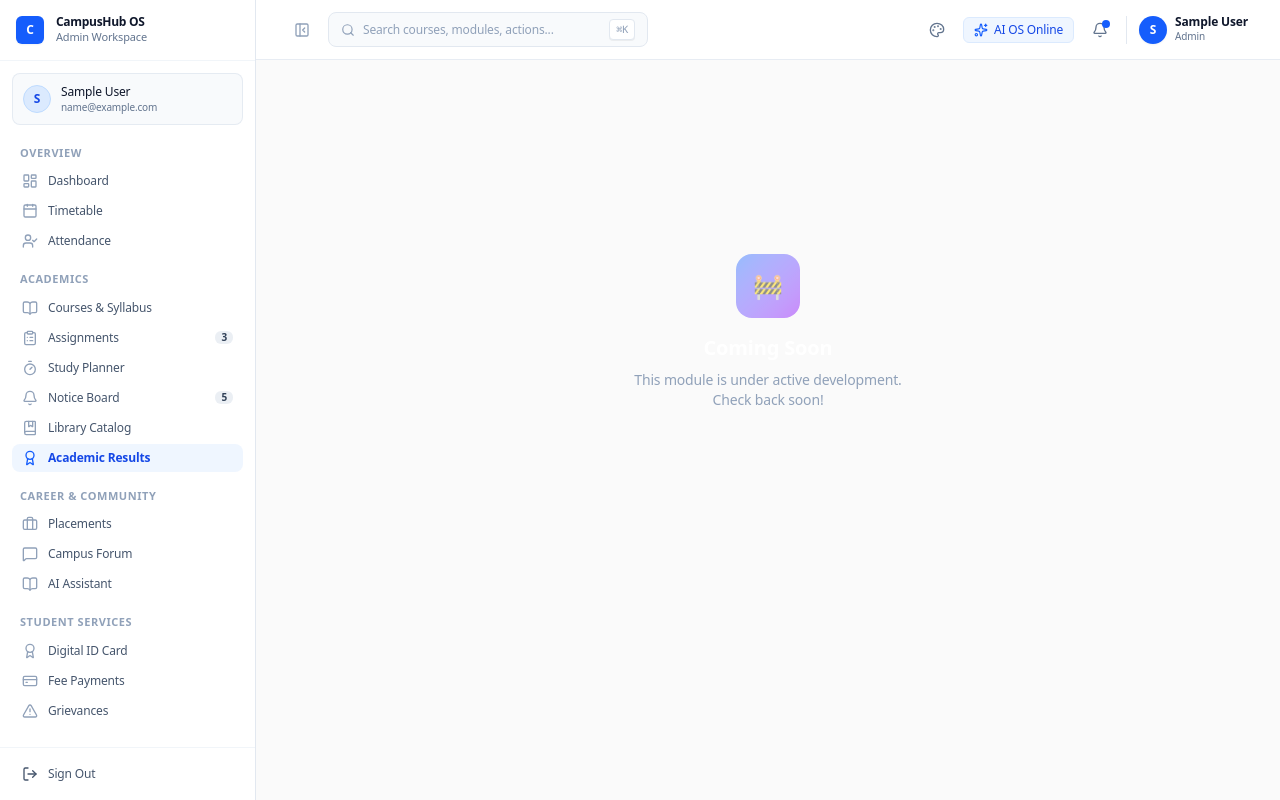
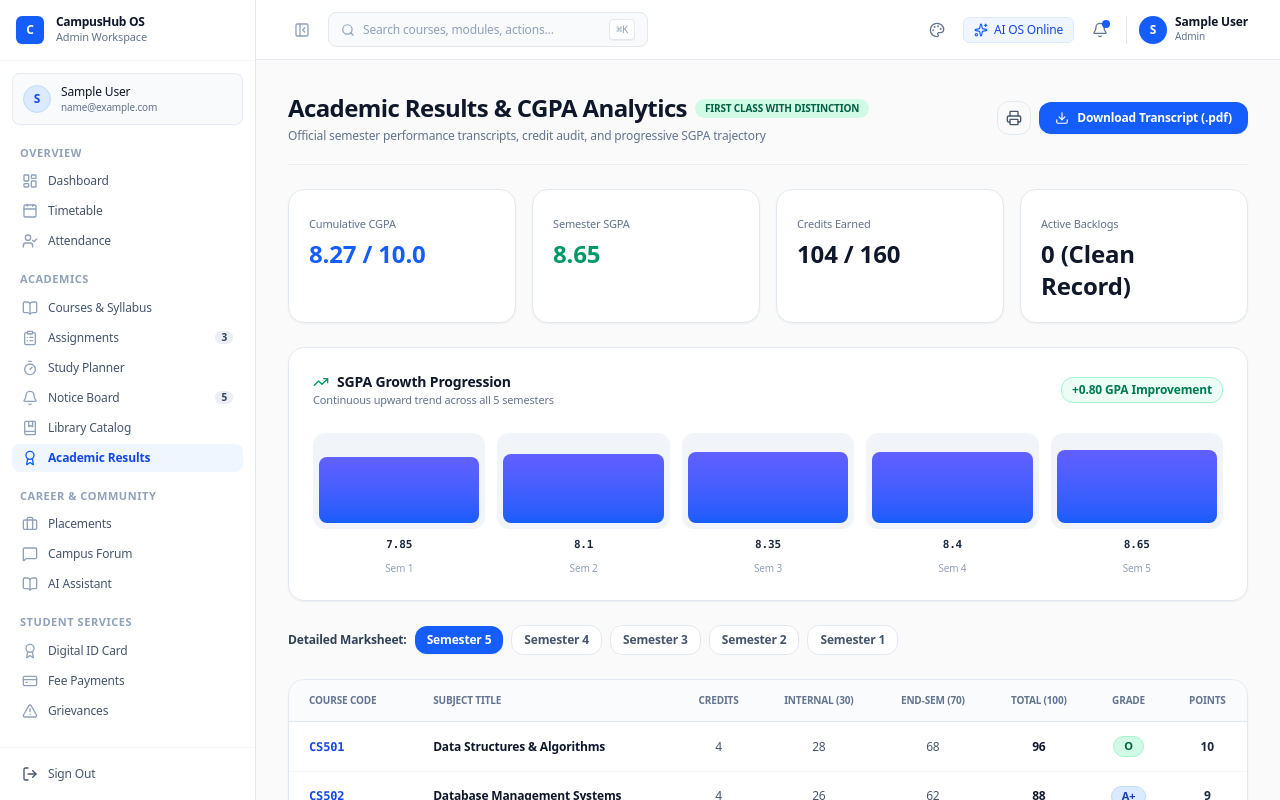
Before and after one commit to its-anuraj/CampusHub-AI, a Next.js app: page /dashboard/student/results in a window 1280 px wide. Shown: the top 800 px of the page. Built offline with nearby package versions, Linux system fonts and the light colour scheme; sample sign-in values are in the browser's storage.

Commit message:
feat(student): upgrade Exam Results & CGPA Progression Analytics dashboard

```diff
--- a/app/dashboard/student/results/page.tsx
+++ b/app/dashboard/student/results/page.tsx
@@ -1,13 +1,226 @@
 'use client';
-export default function Page() {
+
+import { useState } from 'react';
+import {
+  GraduationCap,
+  Award,
+  Download,
+  Printer,
+  TrendingUp,
+  BookOpen,
+  CheckCircle2,
+  AlertCircle,
+  Sparkles,
+  BarChart2,
+} from 'lucide-react';
+import { useToast } from '@/lib/toastContext';
+
+interface SubjectResult {
+  code: string;
+  title: string;
+  credits: number;
+  internal: number;
+  external: number;
+  total: number;
+  grade: string;
+  gradePoints: number;
+}
+
+const SEMESTERS_DATA: Record<number, { sgpa: number; subjects: SubjectResult[] }> = {
+  5: {
+    sgpa: 8.65,
+    subjects: [
+      { code: 'CS501', title: 'Data Structures & Algorithms', credits: 4, internal: 28, external: 68, total: 96, grade: 'O', gradePoints: 10 },
+      { code: 'CS502', title: 'Database Management Systems', credits: 4, internal: 26, external: 62, total: 88, grade: 'A+', gradePoints: 9 },
+      { code: 'CS503', title: 'Operating Systems', credits: 4, internal: 27, external: 58, total: 85, grade: 'A+', gradePoints: 9 },
+      { code: 'CS504', title: 'Computer Networks', credits: 3, internal: 24, external: 54, total: 78, grade: 'A', gradePoints: 8 },
+      { code: 'CS501L', title: 'Algorithms Laboratory', credits: 2, internal: 29, external: 65, total: 94, grade: 'O', gradePoints: 10 },
+      { code: 'CS502L', title: 'Database Management Lab', credits: 2, internal: 28, external: 64, total: 92, grade: 'O', gradePoints: 10 },
+    ],
+  },
+  4: {
+    sgpa: 8.40,
+    subjects: [
+      { code: 'CS401', title: 'Discrete Mathematics', credits: 4, internal: 25, external: 58, total: 83, grade: 'A+', gradePoints: 9 },
+      { code: 'CS402', title: 'Computer Organization & Architecture', credits: 4, internal: 26, external: 55, total: 81, grade: 'A+', gradePoints: 9 },
+      { code: 'CS403', title: 'Theory of Computation', credits: 4, internal: 23, external: 52, total: 75, grade: 'A', gradePoints: 8 },
+      { code: 'CS404', title: 'Object Oriented Programming in Java', credits: 3, internal: 28, external: 62, total: 90, grade: 'O', gradePoints: 10 },
+    ],
+  },
+};
+
+const SEMESTER_TREND = [
+  { sem: 'Sem 1', sgpa: 7.85 },
+  { sem: 'Sem 2', sgpa: 8.10 },
+  { sem: 'Sem 3', sgpa: 8.35 },
+  { sem: 'Sem 4', sgpa: 8.40 },
+  { sem: 'Sem 5', sgpa: 8.65 },
+];
+
+export default function StudentResultsPage() {
+  const { toast } = useToast();
+  const [selectedSem, setSelectedSem] = useState(5);
+
+  const currentData = SEMESTERS_DATA[selectedSem] || SEMESTERS_DATA[5];
+  const cgpa = 8.27;
+
+  const handleDownloadTranscript = () => {
+    toast.success('Provisional Semester Transcript PDF generated!', 'Transcript Downloaded');
+  };
+
+  const handlePrint = () => {
+    toast.info('Opening official university marksheet print view...');
+    window.print();
+  };
+
   return (
-    <div className="flex items-center justify-center min-h-[60vh]">
-      <div className="text-center">
-        <div className="w-16 h-16 rounded-2xl bg-gradient-to-br from-blue-500 to-purple-600 flex items-center justify-center mx-auto mb-4 opacity-50">
-          <span className="text-white text-2xl">🚧</span>
+    <div className="space-y-6 max-w-5xl mx-auto">
+      {/* Header */}
+      <div className="flex flex-col sm:flex-row sm:items-center sm:justify-between gap-4 border-b border-slate-200/60 pb-5">
+        <div>
+          <div className="flex items-center gap-2">
+            <h1 className="text-2xl font-bold tracking-tight text-slate-900">Academic Results & CGPA Analytics</h1>
+            <span className="px-2.5 py-0.5 rounded-full text-[10px] font-bold bg-emerald-100 text-emerald-800 uppercase">
+              First Class with Distinction
+            </span>
+          </div>
+          <p className="text-xs text-slate-500 mt-1">
+            Official semester performance transcripts, credit audit, and progressive SGPA trajectory
+          </p>
         </div>
-        <h2 className="text-white font-bold text-xl mb-2">Coming Soon</h2>
-        <p className="text-slate-400 text-sm">This module is under active development.<br/>Check back soon!</p>
+
+        <div className="flex items-center gap-2">
+          <button
+            onClick={handlePrint}
+            className="p-2 rounded-xl border border-slate-200 hover:bg-slate-50 text-slate-600 transition-colors cursor-pointer"
+            title="Print Marksheet"
+          >
+            <Printer className="w-4 h-4" />
+          </button>
+          <button
+            onClick={handleDownloadTranscript}
+            className="px-4 py-2 rounded-xl bg-blue-600 hover:bg-blue-700 text-white text-xs font-bold flex items-center gap-2 cursor-pointer shadow-xs transition-colors"
+          >
+            <Download className="w-3.5 h-3.5" /> Download Transcript (.pdf)
+          </button>
+        </div>
+      </div>
+
+      {/* KPI Cards */}
+      <div className="grid grid-cols-2 sm:grid-cols-4 gap-4">
+        <div className="bg-white border border-slate-200 rounded-2xl p-5 shadow-xs">
+          <span className="text-[11px] text-slate-500 font-medium">Cumulative CGPA</span>
+          <p className="text-2xl font-black text-blue-600 mt-1">{cgpa} / 10.0</p>
+        </div>
+        <div className="bg-white border border-slate-200 rounded-2xl p-5 shadow-xs">
+          <span className="text-[11px] text-slate-500 font-medium">Semester SGPA</span>
+          <p className="text-2xl font-black text-emerald-600 mt-1">{currentData.sgpa}</p>
+        </div>
+        <div className="bg-white border border-slate-200 rounded-2xl p-5 shadow-xs">
+          <span className="text-[11px] text-slate-500 font-medium">Credits Earned</span>
+          <p className="text-2xl font-black text-slate-900 mt-1">104 / 160</p>
+        </div>
+        <div className="bg-white border border-slate-200 rounded-2xl p-5 shadow-xs">
+          <span className="text-[11px] text-slate-500 font-medium">Active Backlogs</span>
+          <p className="text-2xl font-black text-slate-900 mt-1">0 (Clean Record)</p>
+        </div>
+      </div>
+
+      {/* Progressive SGPA Trajectory Card */}
+      <div className="bg-white border border-slate-200 rounded-2xl p-6 shadow-xs space-y-4">
+        <div className="flex items-center justify-between">
+          <div>
+            <h3 className="text-sm font-bold text-slate-900 flex items-center gap-2">
+              <TrendingUp className="w-4 h-4 text-emerald-600" /> SGPA Growth Progression
+            </h3>
+            <p className="text-[11px] text-slate-500">Continuous upward trend across all 5 semesters</p>
+          </div>
+          <span className="text-xs font-bold text-emerald-700 bg-emerald-50 px-2.5 py-1 rounded-xl border border-emerald-200">
+            +0.80 GPA Improvement
+          </span>
+        </div>
+
+        {/* Visual Bar Tracker */}
+        <div className="grid grid-cols-5 gap-3 pt-2">
+          {SEMESTER_TREND.map((item) => (
+            <div key={item.sem} className="flex flex-col items-center gap-2">
+              <div className="w-full bg-slate-100 rounded-xl h-24 flex items-end p-1.5 justify-center">
+                <div
+                  className="w-full bg-gradient-to-t from-blue-600 to-indigo-500 rounded-lg transition-all duration-700"
+                  style={{ height: `${(item.sgpa / 10) * 100}%` }}
+                />
+              </div>
+              <span className="text-[11px] font-bold text-slate-800 font-mono">{item.sgpa}</span>
+              <span className="text-[10px] text-slate-400 font-medium">{item.sem}</span>
+            </div>
+          ))}
+        </div>
+      </div>
+
+      {/* Semester Selector */}
+      <div className="flex items-center justify-between">
+        <div className="flex items-center gap-2">
+          <span className="text-xs font-bold text-slate-700">Detailed Marksheet:</span>
+          {[5, 4, 3, 2, 1].map((s) => (
+            <button
+              key={s}
+              onClick={() => setSelectedSem(s)}
+              className={`px-3 py-1.5 rounded-xl text-xs font-bold transition-all cursor-pointer ${
+                selectedSem === s
+                  ? 'bg-blue-600 text-white shadow-xs'
+                  : 'bg-white border border-slate-200 text-slate-600 hover:bg-slate-50'
+              }`}
+            >
+              Semester {s}
+            </button>
+          ))}
+        </div>
+      </div>
+
+      {/* Subject Marks Table */}
+      <div className="bg-white border border-slate-200 rounded-2xl shadow-xs overflow-hidden">
+        <div className="overflow-x-auto">
+          <table className="w-full text-left text-xs">
+            <thead className="bg-slate-50/80 border-b border-slate-200 text-slate-500 font-semibold uppercase text-[10px]">
+              <tr>
+                <th className="px-5 py-3.5">Course Code</th>
+                <th className="px-5 py-3.5">Subject Title</th>
+                <th className="px-4 py-3.5 text-center">Credits</th>
+                <th className="px-4 py-3.5 text-center">Internal (30)</th>
+                <th className="px-4 py-3.5 text-center">End-Sem (70)</th>
+                <th className="px-4 py-3.5 text-center">Total (100)</th>
+                <th className="px-4 py-3.5 text-center">Grade</th>
+                <th className="px-4 py-3.5 text-center">Points</th>
+              </tr>
+            </thead>
+            <tbody className="divide-y divide-slate-100 font-medium">
+              {currentData.subjects.map((sub) => (
+                <tr key={sub.code} className="hover:bg-slate-50/50 transition-colors">
+                  <td className="px-5 py-3.5 font-mono font-bold text-blue-700">{sub.code}</td>
+                  <td className="px-5 py-3.5 text-slate-900 font-bold">{sub.title}</td>
+                  <td className="px-4 py-3.5 text-center text-slate-600">{sub.credits}</td>
+                  <td className="px-4 py-3.5 text-center text-slate-600">{sub.internal}</td>
+                  <td className="px-4 py-3.5 text-center text-slate-600">{sub.external}</td>
+                  <td className="px-4 py-3.5 text-center font-bold text-slate-900">{sub.total}</td>
+                  <td className="px-4 py-3.5 text-center">
+                    <span
+                      className={`inline-block px-2.5 py-0.5 rounded-full text-[11px] font-bold border uppercase ${
+                        sub.grade === 'O'
+                          ? 'bg-emerald-100 text-emerald-800 border-emerald-200'
+                          : sub.grade === 'A+'
+                          ? 'bg-blue-100 text-blue-800 border-blue-200'
+                          : 'bg-slate-100 text-slate-700 border-slate-200'
+                      }`}
+                    >
+                      {sub.grade}
+                    </span>
+                  </td>
+                  <td className="px-4 py-3.5 text-center font-bold text-slate-800">{sub.gradePoints}</td>
+                </tr>
+              ))}
+            </tbody>
+          </table>
+        </div>
       </div>
     </div>
   );
```
